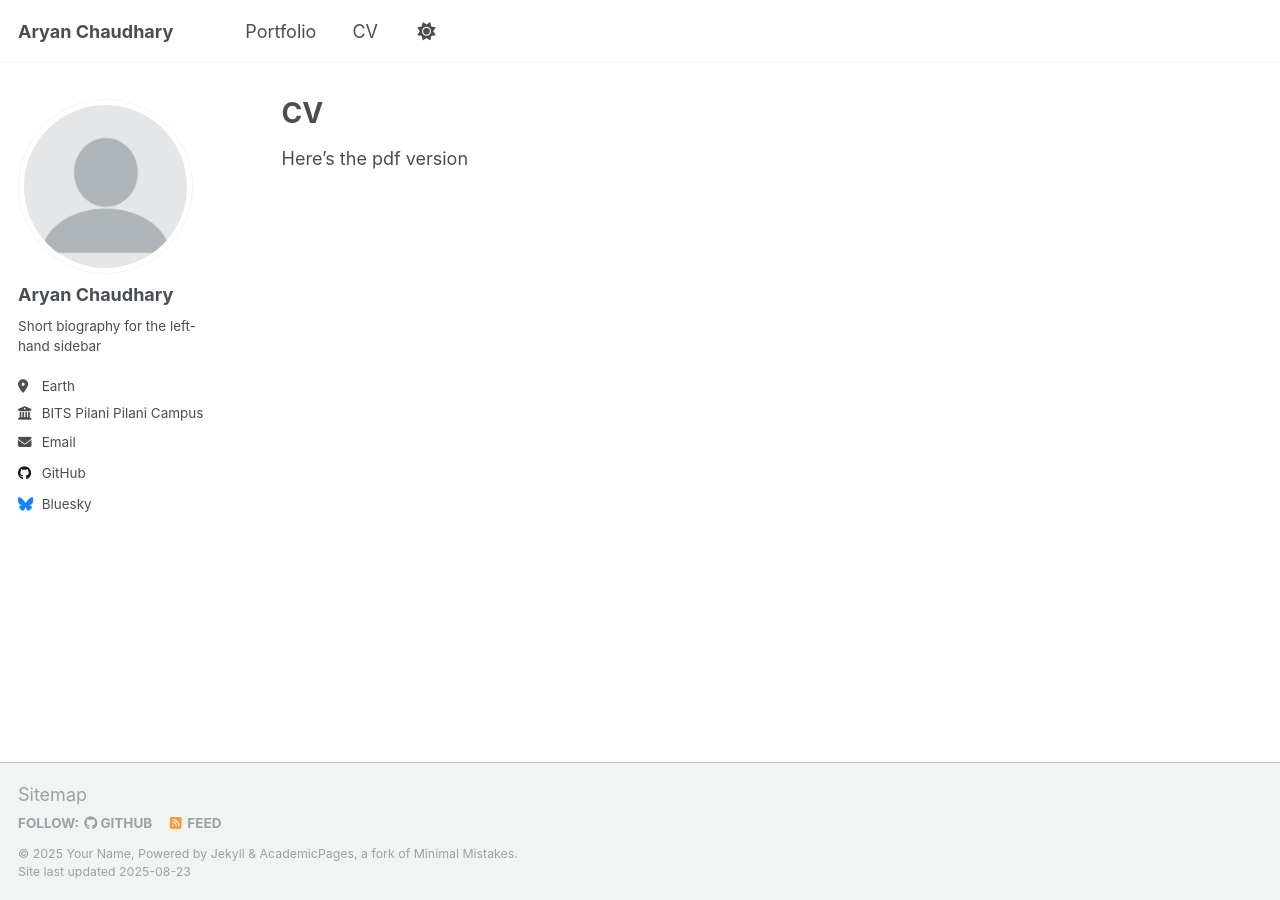
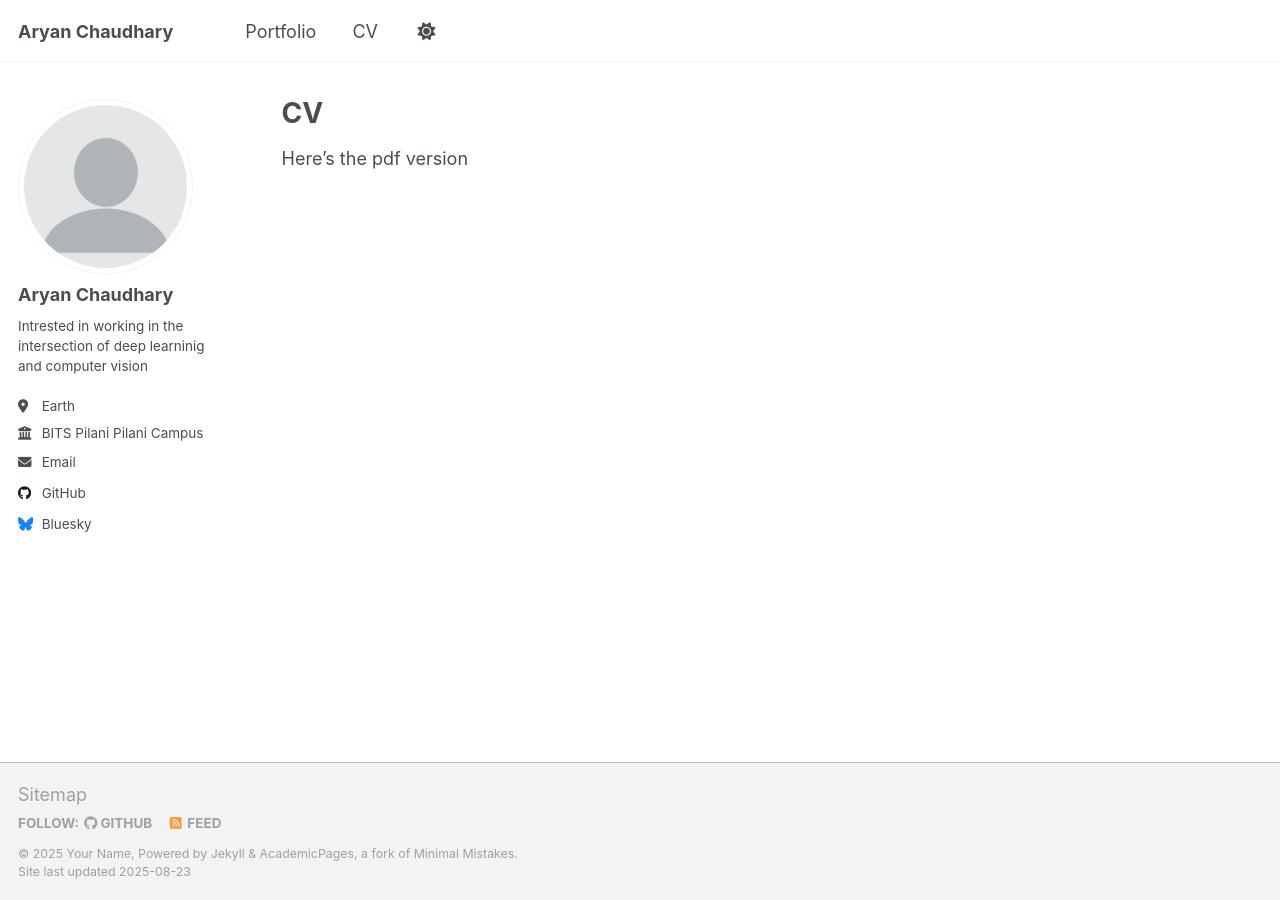
Before and after one commit to achaudhary2304/achaudhary2304.github.io, a Jekyll site: the page built from _pages/cv.md, in a window 1280 px wide. Built offline with Jekyll 4.4.1, drawn with Linux system fonts in a browser that asks for light colours; a script that is not in the unit is left out.

Commit message:
made small changes

```diff
--- a/_config.yml
+++ b/_config.yml
@@ -25,11 +25,11 @@ author:
   avatar           : "profile.png"
   name             : "Aryan Chaudhary"
   pronouns         : # example: "she/her"
-  bio              : "Short biography for the left-hand sidebar"
+  bio              : "Intrested in working in the intersection of deep learninig and computer vision"
   location         : "Earth"
   employer         : "BITS Pilani Pilani Campus"
   uri              : # URL
-  email            : "none@example.org"
+  email            : "achaudhary2304@gmail.com"
 
   # Repositories and software development
   bitbucket        : # Username - Update with your username on the site
```
Also changed, not shown: _includes/404.md (renamed from _pages/404.md), _pages/cv.md (line endings or trailing spaces).
